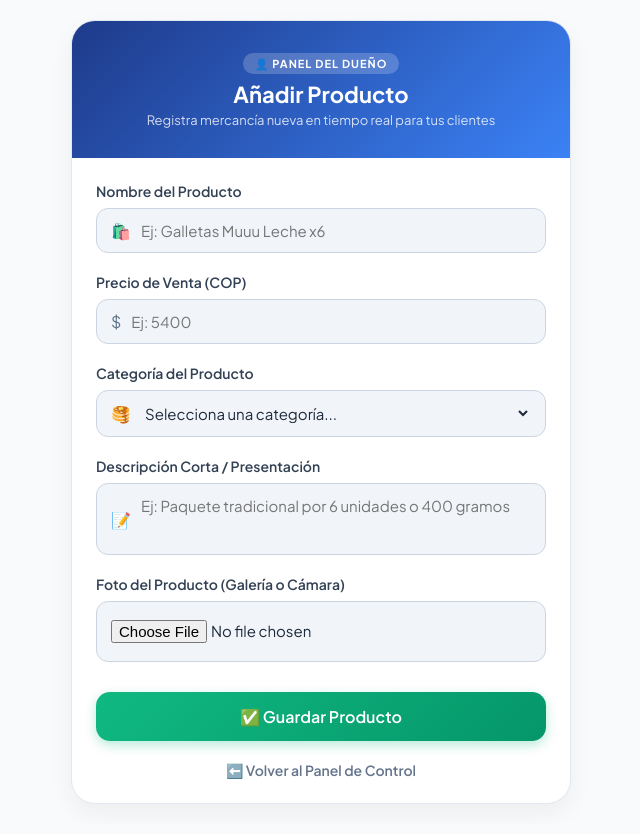
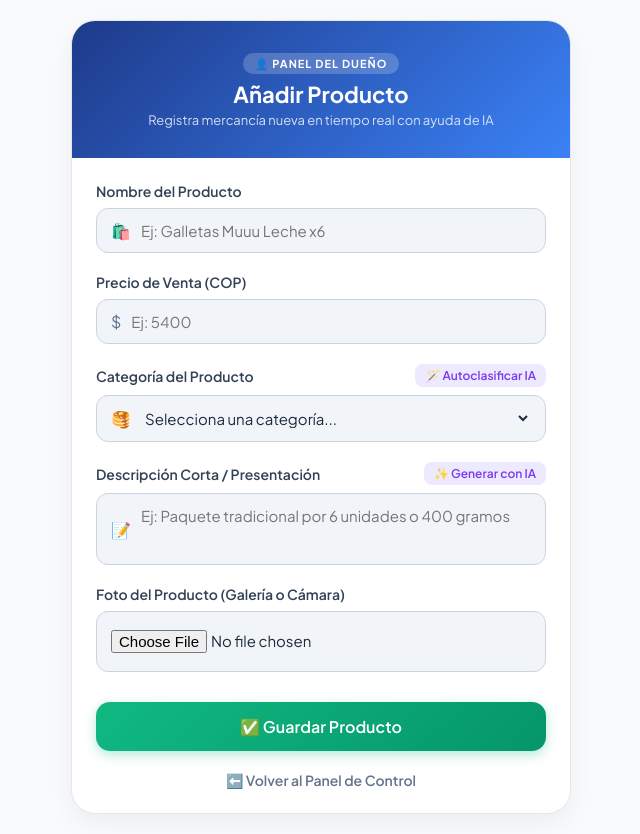
Before and after one commit to thiagoadames/CATALOGO_GRANERO, a Flask app: page /tienda/1/agregar in a window 1280 px wide. Shown: the whole page, without its empty margins (319-959 px from the left). Before the commit the page ends 804 px from the top, so only its background shows below. Run offline with Flask 3, Linux system fonts and the light colour scheme; the visitor is signed in with stand-in values (Sample User, id 1); data that the repository does not hold is empty.

```diff
--- a/templates/agregar_producto.html
+++ b/templates/agregar_producto.html
@@ -20,6 +20,11 @@
         .form-group { margin-bottom: 20px; }
         .form-group label { display: block; font-size: 14px; font-weight: 600; color: #334155; margin-bottom: 8px; }
 
+        .label-header { display: flex; justify-content: space-between; align-items: center; margin-bottom: 8px; }
+        .label-header label { margin-bottom: 0; }
+        .btn-ai { background: #ede9fe; color: #7c3aed; border: none; padding: 4px 10px; border-radius: 8px; font-size: 12px; font-weight: 600; cursor: pointer; transition: 0.2s; }
+        .btn-ai:hover { background: #ddd6fe; }
+
         .input-wrapper { display: flex; align-items: center; background: #f1f5f9; border: 1px solid #cbd5e1; border-radius: 12px; padding: 0 14px; transition: 0.3s; }
         .input-wrapper:focus-within { border-color: #3b82f6; background: white; box-shadow: 0 0 0 4px rgba(59, 130, 246, 0.1); }
         .input-wrapper span { font-size: 16px; margin-right: 10px; color: #64748b; }
@@ -40,7 +45,7 @@
         <div class="header-form">
             <span>👤 Panel del Dueño</span>
             <h1>Añadir Producto</h1>
-            <p>Registra mercancía nueva en tiempo real para tus clientes</p>
+            <p>Registra mercancía nueva en tiempo real con ayuda de IA</p>
         </div>
 
         <form action="/tienda/{{ id_tienda }}/agregar" method="POST" enctype="multipart/form-data">
@@ -49,7 +54,7 @@
                 <label>Nombre del Producto</label>
                 <div class="input-wrapper">
                     <span>🛍️</span>
-                    <input type="text" name="nombre" placeholder="Ej: Galletas Muuu Leche x6" required>
+                    <input type="text" id="nombreProducto" name="nombre" placeholder="Ej: Galletas Muuu Leche x6" required>
                 </div>
             </div>
 
@@ -61,12 +66,14 @@
                 </div>
             </div>
 
-            {% if usa_subcarpetas %}
             <div class="form-group">
-                <label>Categoría del Producto</label>
+                <div class="label-header">
+                    <label>Categoría del Producto</label>
+                    <button type="button" class="btn-ai" onclick="autoclasificarConIA()">🪄 Autoclasificar IA</button>
+                </div>
                 <div class="input-wrapper">
                     <span>🥞</span>
-                    <select name="categoria" required>
+                    <select name="categoria" id="selectCategoria" required>
                         <option value="" disabled selected>Selecciona una categoría...</option>
                         {% for cat in lista_categorias %}
                         <option value="{{ cat.id_categoria }}">{{ cat.nombre_categoria }}</option>
@@ -74,13 +81,15 @@
                     </select>
                 </div>
             </div>
-            {% endif %}
 
             <div class="form-group">
-                <label>Descripción Corta / Presentación</label>
+                <div class="label-header">
+                    <label>Descripción Corta / Presentación</label>
+                    <button type="button" class="btn-ai" onclick="generarDescripcionIA()">✨ Generar con IA</button>
+                </div>
                 <div class="input-wrapper">
                     <span>📝</span>
-                    <textarea name="descripcion" placeholder="Ej: Paquete tradicional por 6 unidades o 400 gramos"></textarea>
+                    <textarea name="descripcion" id="inputDescripcion" placeholder="Ej: Paquete tradicional por 6 unidades o 400 gramos"></textarea>
                 </div>
             </div>
 
@@ -97,5 +106,31 @@
         </form>
     </div>
 
+    <script>
+        function generarDescripcionIA() {
+            const nombre = document.getElementById('nombreProducto').value;
+            if (!nombre) {
+                alert('Por favor escribe primero el nombre del producto.');
+                return;
+            }
+            document.getElementById('inputDescripcion').value = "✨ Producto seleccionado de alta calidad: " + nombre + ". Ideal para el consumo diario, fresco y garantizado.";
+        }
+
+        function autoclasificarConIA() {
+            const nombre = document.getElementById('nombreProducto').value;
+            const select = document.getElementById('selectCategoria');
+            if (!nombre) {
+                alert('Escribe el nombre del producto para que la IA lo clasifique.');
+                return;
+            }
+            if (select.options.length > 1) {
+                // Selecciona aleatoriamente o por concordancia básica una de las categorías creadas por el usuario
+                select.selectedIndex = 1;
+                alert('🪄 ¡Gemini ha clasificado el producto en la categoría sugerida!');
+            } else {
+                alert('Primero debes crear al menos una categoría en el menú principal.');
+            }
+        }
+    </script>
 </body>
 </html>
```
